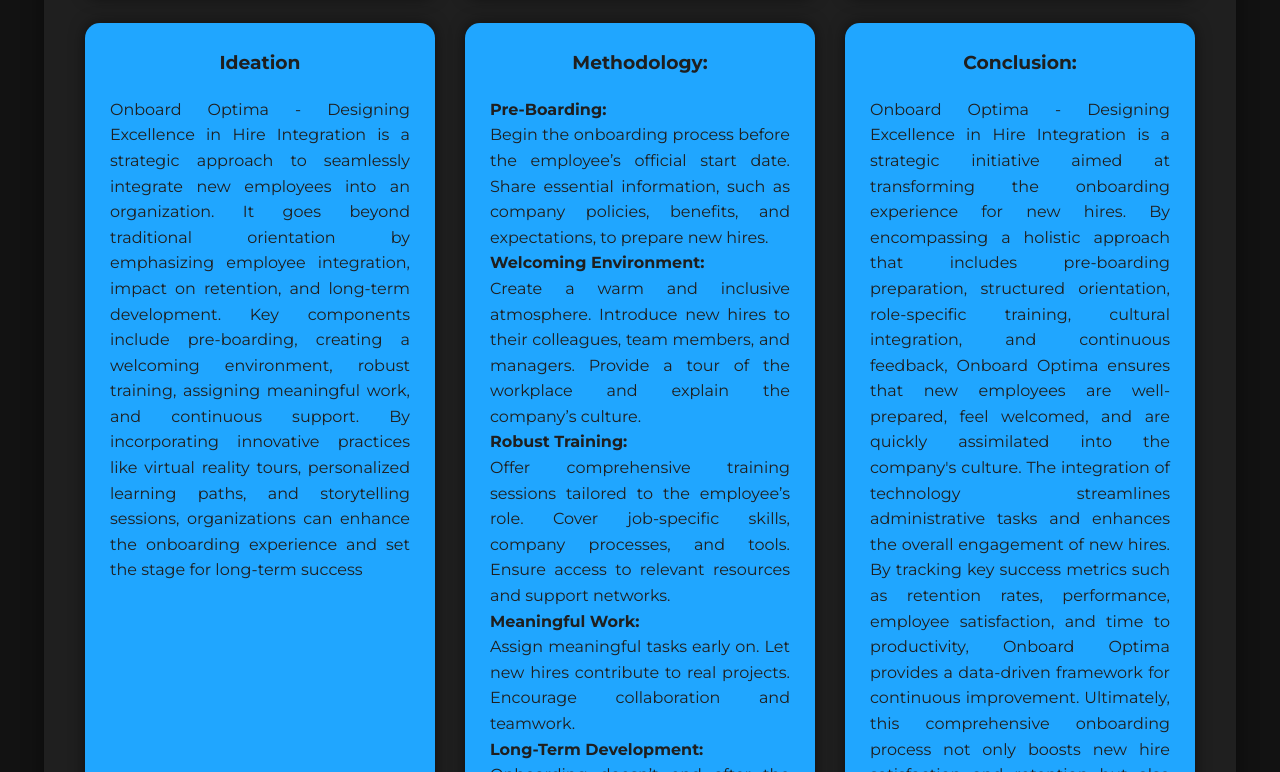
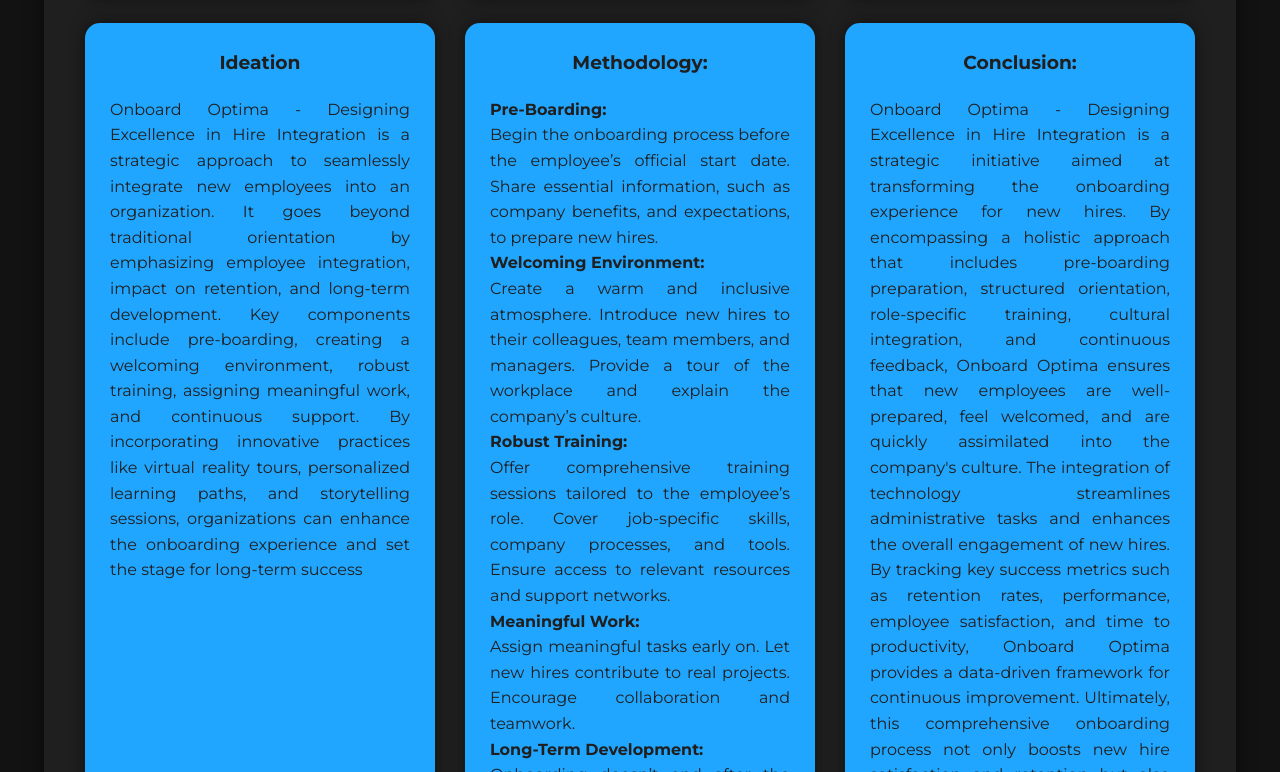
Before and after one commit to Shreeganth6/Web_Development_projects, a plain HTML site: page shreeganth.html in a window 1280 px wide. Shown: the part 928-1700 px from the top of the page. Drawn offline with Linux system fonts and the light colour scheme.

Commit message:
removed policies

```diff
--- a/shreeganth.html
+++ b/shreeganth.html
@@ -32,7 +32,7 @@
                 <h3>Methodology:</h3>
                 <p> <b>Pre-Boarding:</b><br>
                          Begin the onboarding process before the employee’s official start date.
-                         Share essential information, such as company policies, benefits, and expectations, to prepare new hires.
+                         Share essential information, such as company benefits, and expectations, to prepare new hires.
                     <br>
                 <b>Welcoming Environment:</b><br>
                          Create a warm and inclusive atmosphere.
```
